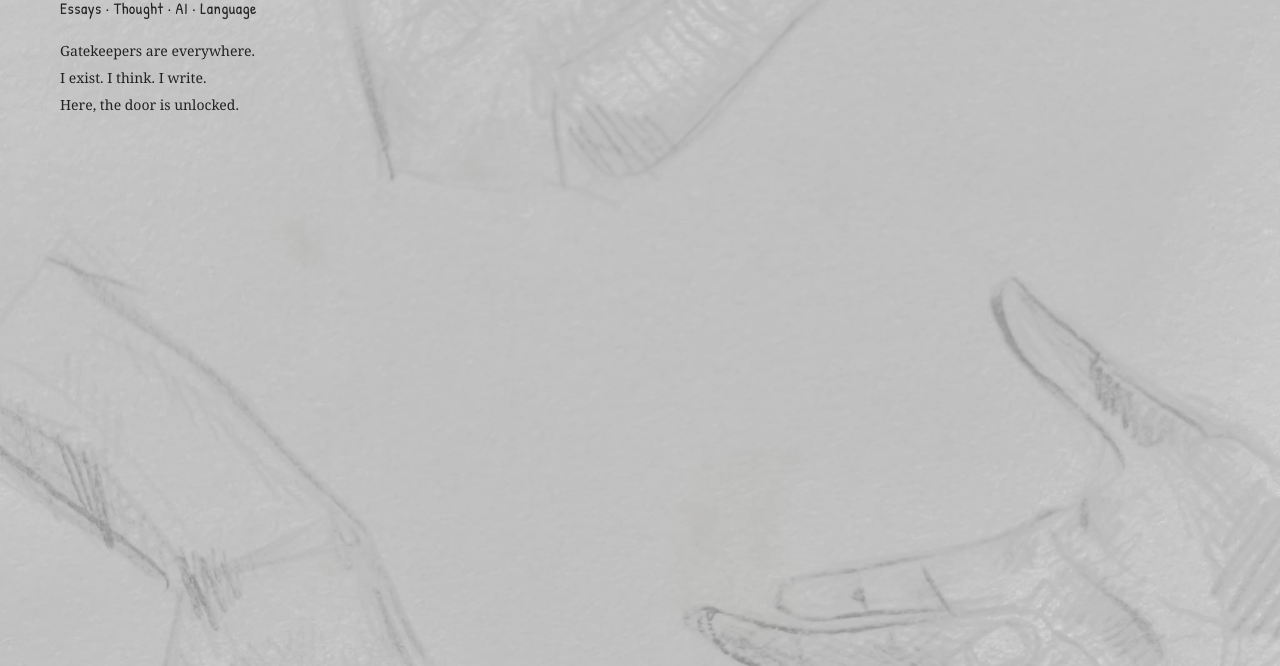
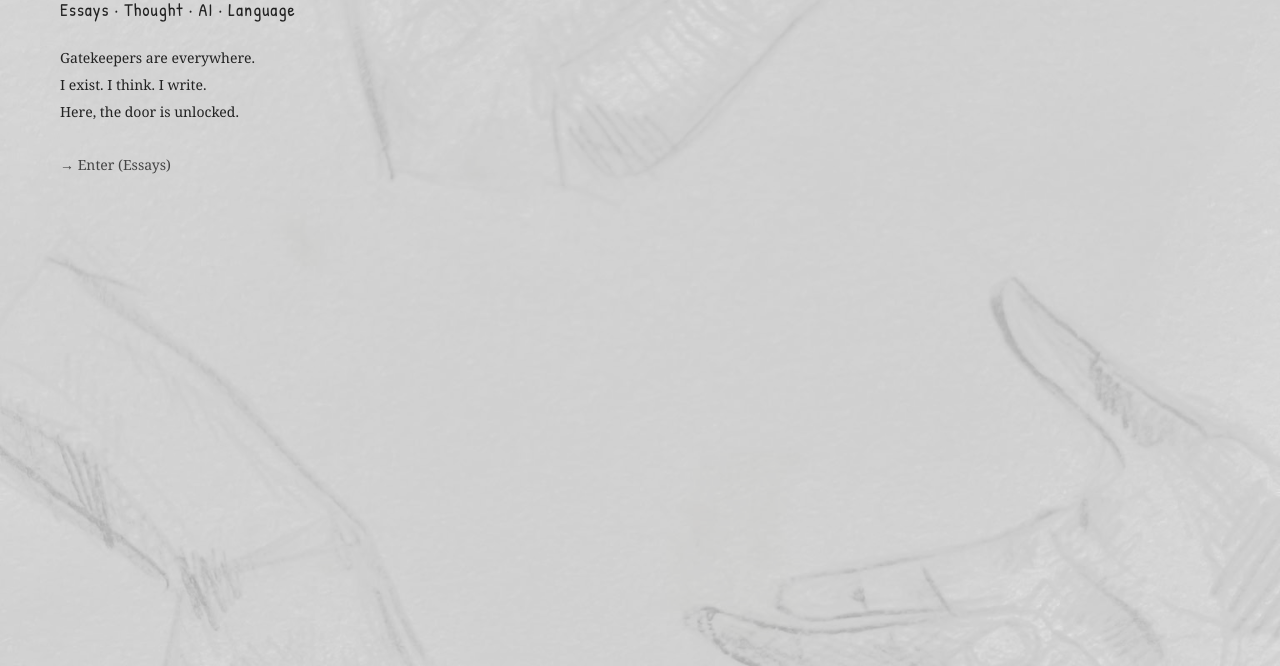
Before and after one commit to tingyuyang75/tingyuyang75.github.io, a plain HTML site: page index.html in a window 1280 px wide. Shown: the part 134-800 px from the top of the page. Drawn offline with Linux system fonts and the light colour scheme.

Commit message:
Update index.html

```diff
--- a/index.html
+++ b/index.html
@@ -1,14 +1,13 @@
 <!DOCTYPE html>
-<html>
+<html lang="en">
 <head>
   <meta charset="UTF-8" />
   <title>Ting Yu Yang</title>
 
-  <!-- 手寫感字體 -->
+  <!-- 手寫感字體（如果被擋，會退到 Comic Sans 之類的手寫風） -->
   <link href="https://fonts.googleapis.com/css2?family=Patrick+Hand&display=swap" rel="stylesheet">
 
   <style>
-    /* 整體背景：你的手繪手手 + 淡淡灰 */
     body {
       margin: 0;
       background: url('background.jpg') center/cover no-repeat fixed;
@@ -16,20 +15,19 @@
       color: #222;
     }
 
-    /* 蓋一層淡灰，讓背景不要搶字 */
+    /* 把背景再加深一點點 */
     body::before {
       content: "";
       position: fixed;
       inset: 0;
-      background: rgba(255,255,255,0.45); /* 想再淡就改 0.5 / 0.55 */
+      background: rgba(255, 255, 255, 0.6); /* 想再暗就把 0.6 調小（0.55 / 0.5） */
       pointer-events: none;
     }
 
-    /* 版心：左上，文字不會跑掉 */
     .page {
       position: relative;
-      z-index: 1;        /* 壓在背景上面 */
-      max-width: 420px;
+      z-index: 1;
+      max-width: 460px;
       padding: 80px 60px;
     }
 
@@ -39,12 +37,13 @@
       font-weight: bold;
     }
 
-    /* Essays 那一排：手寫字體 + 比現在大一點 */
+    /* Essays 那一排：手寫字 + 放大 */
     .tagline {
-      margin: 0 0 20px;
-      font-family: 'Patrick Hand', cursive;
-      font-size: 16px;
-      letter-spacing: 0.5px;
+      margin: 0 0 24px;
+      font-family: 'Patrick Hand', 'Comic Sans MS', system-ui, -apple-system,
+                   BlinkMacSystemFont, 'Segoe UI', sans-serif;
+      font-size: 18px;
+      letter-spacing: 1px;
     }
 
     p {
@@ -53,9 +52,14 @@
       font-size: 14px;
     }
 
+    .enter {
+      margin-top: 32px;
+    }
+
     a {
-      color: #222;
+      color: #444;
       text-decoration: none;
+      font-size: 14px;
     }
 
     a:hover {
@@ -74,8 +78,7 @@
     <p>I exist. I think. I write.</p>
     <p>Here, the door is unlocked.</p>
 
-    <!-- 之後要做 Essays 頁面，可以在這裡加連結 -->
-    <!-- <p style="margin-top:24px;"><a href="essays.html">→ Enter (Essays)</a></p> -->
+    <p class="enter"><a href="essays.html">→ Enter (Essays)</a></p>
   </div>
 </body>
 </html>
```
